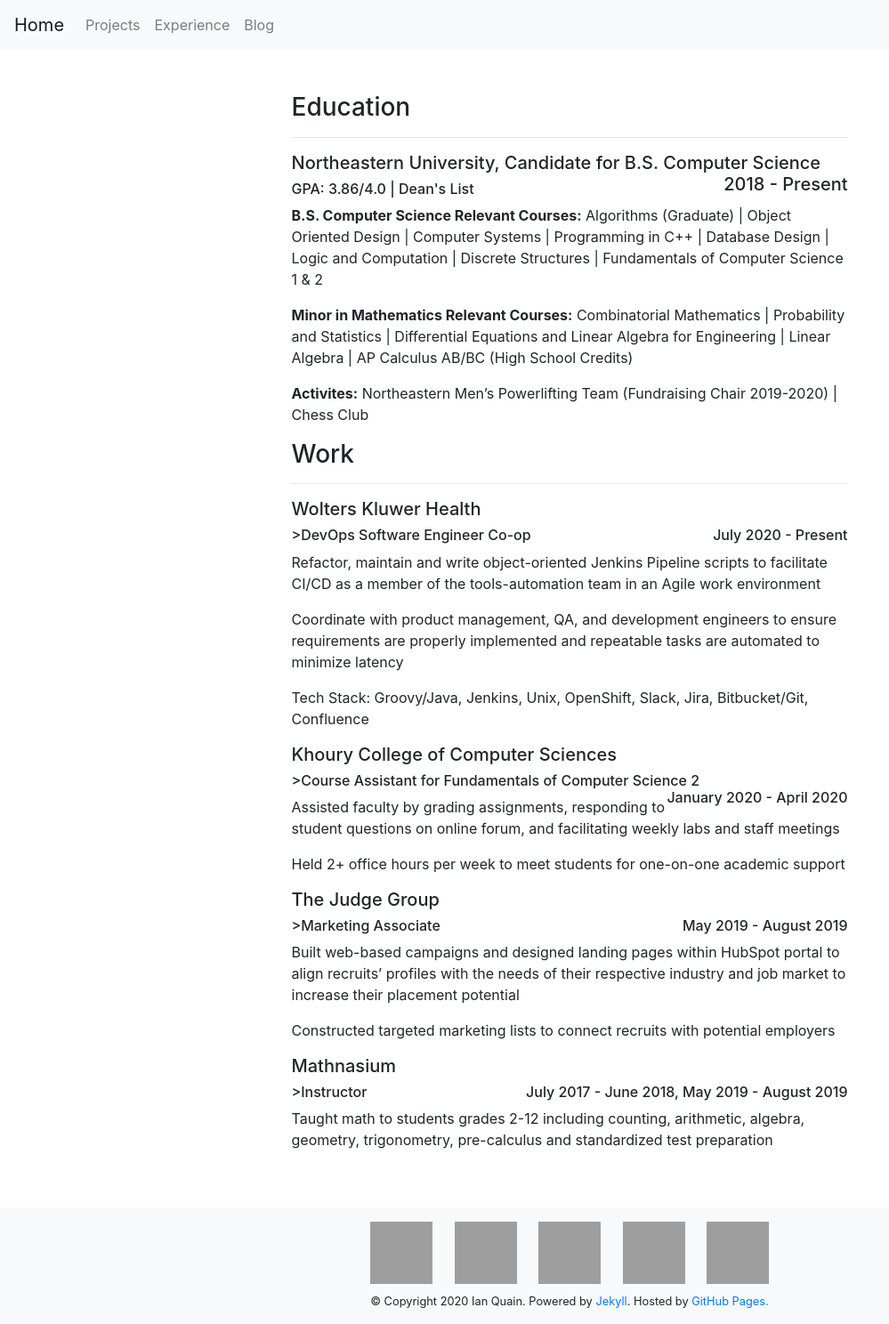
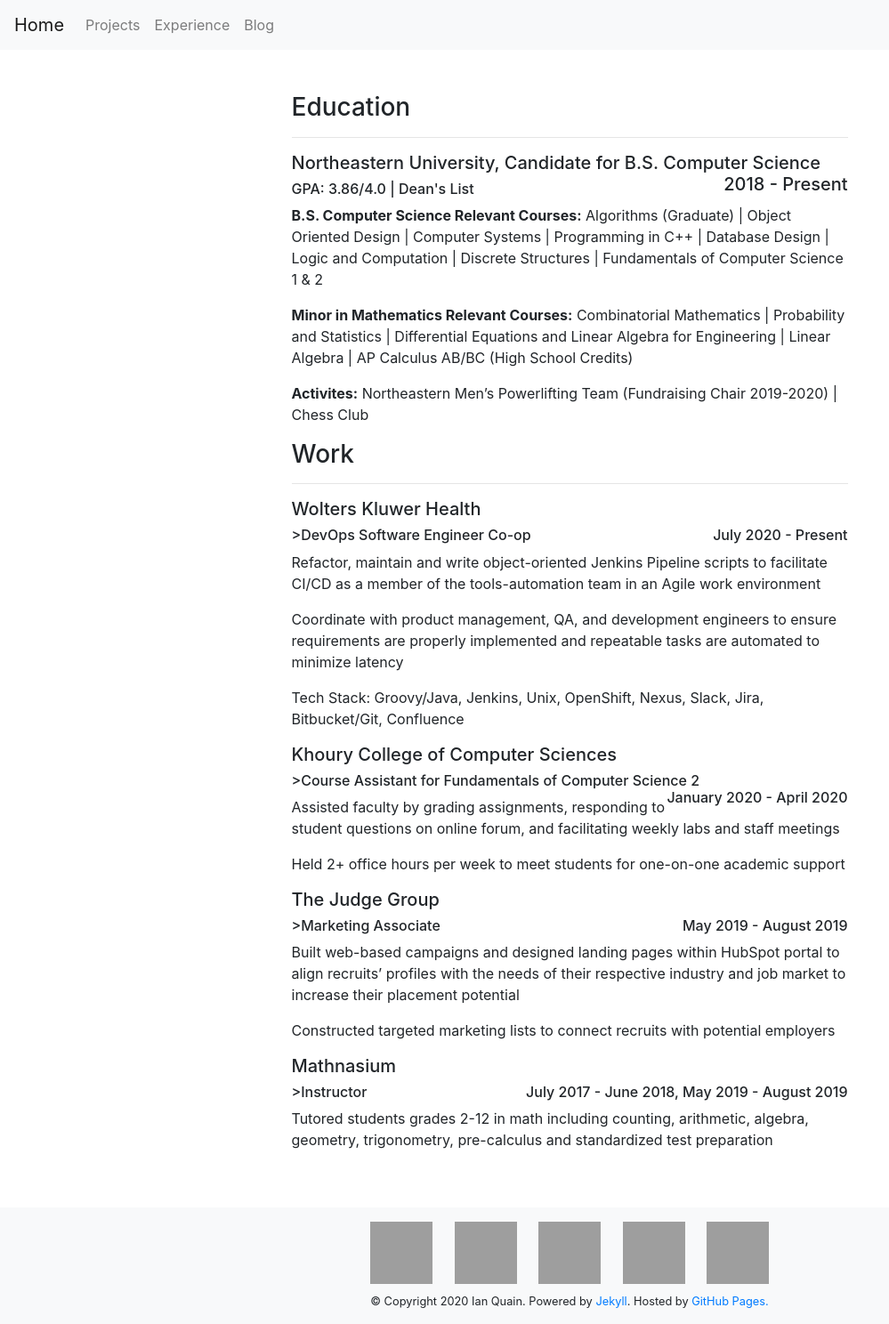
Before and after one commit to quaini/deprecated-personal-website, a Jekyll site: the page built from experience.html, in a window 1280 px wide, cut to the strip 0-1488 px from the top of the page. Shown: the whole strip at 89% size, without its empty margins (0-999 px from the left). Built offline with Jekyll 4.4.1, drawn with Linux system fonts in a browser that asks for light colours; grey boxes are pictures that could not be loaded.

Commit message:
experience page updates

```diff
--- a/experience.html
+++ b/experience.html
@@ -45,7 +45,7 @@
         <p>
             Coordinate with product management, QA, and development engineers to ensure requirements are properly implemented and repeatable tasks are automated to minimize latency
         </p>
-        <p>Tech Stack: Groovy/Java, Jenkins, Unix, OpenShift, Slack, Jira, Bitbucket/Git, Confluence</p>
+        <p>Tech Stack: Groovy/Java, Jenkins, Unix, OpenShift, Nexus, Slack, Jira, Bitbucket/Git, Confluence</p>
         <h5>Khoury College of Computer Sciences</h5>
         <h6 style="text-align:left;">
             >Course Assistant for Fundamentals of Computer Science 2
@@ -80,7 +80,7 @@
             </span>
         </h6>
         <p>
-            Taught math to students grades 2-12 including counting, arithmetic, algebra, geometry, trigonometry, pre-calculus and standardized test preparation
+            Tutored students grades 2-12 in math including counting, arithmetic, algebra, geometry, trigonometry, pre-calculus and standardized test preparation
         </p>
     </div>
     <div class="col-3"></div>
```
